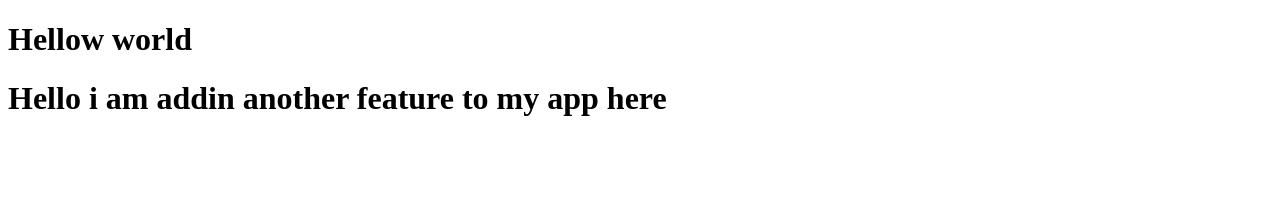
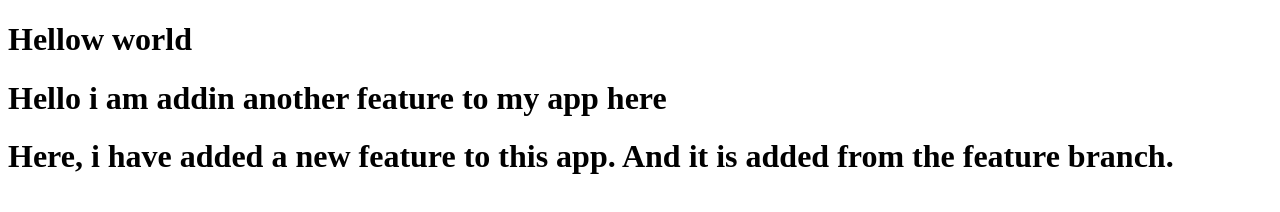
Before and after one commit to tescomatic/abroad, a plain HTML site: page index.html in a window 1280 px wide. Drawn offline with Linux system fonts and the light colour scheme.

Commit message:
new rnac

```diff
--- a/index.html
+++ b/index.html
@@ -8,5 +8,6 @@
 <body>
     <h1>Hellow world</h1>
     <h1>Hello i am addin another feature to my app here</h1>
+    <h1>Here, i have added a new feature to this app. And it is added from the feature branch.</h1>
 </body>
 </html>
```
